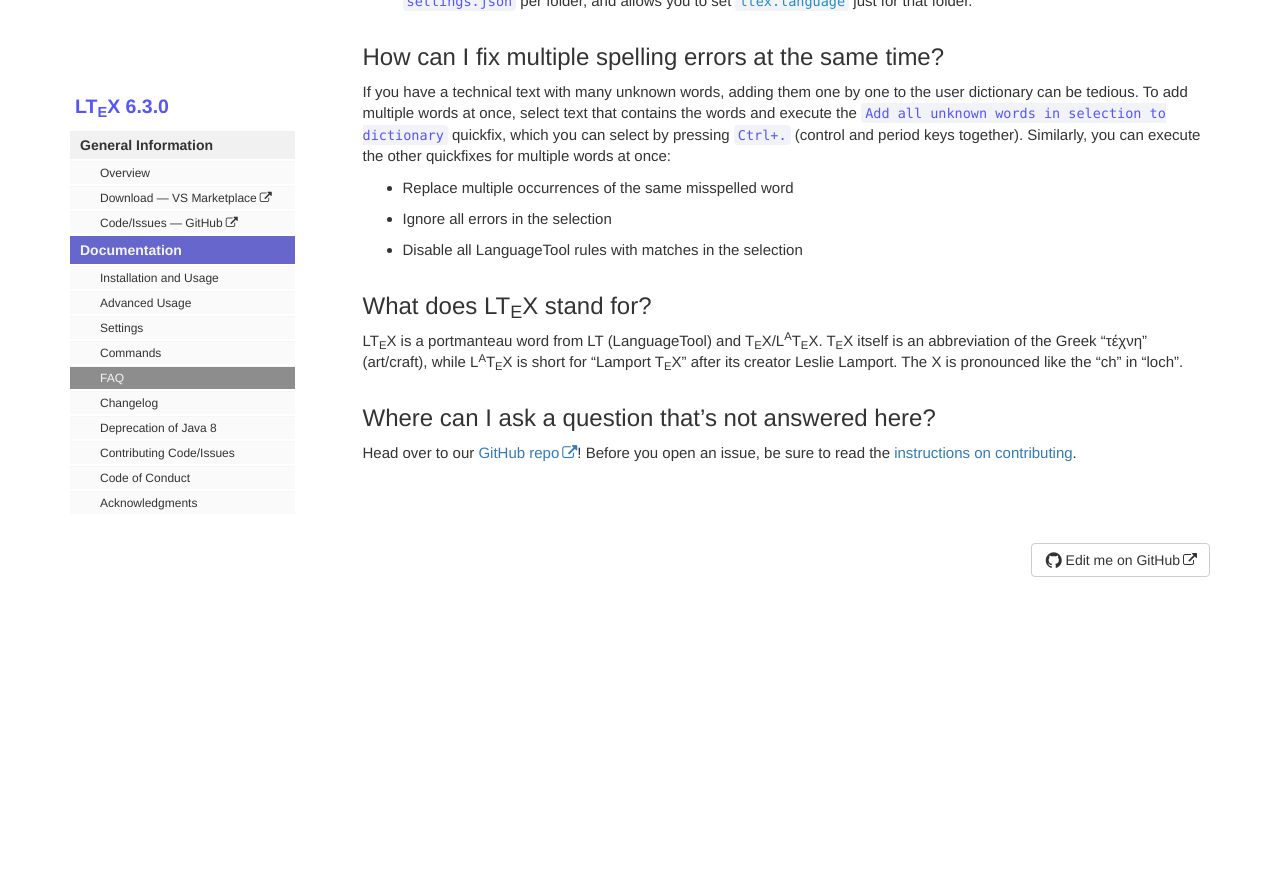
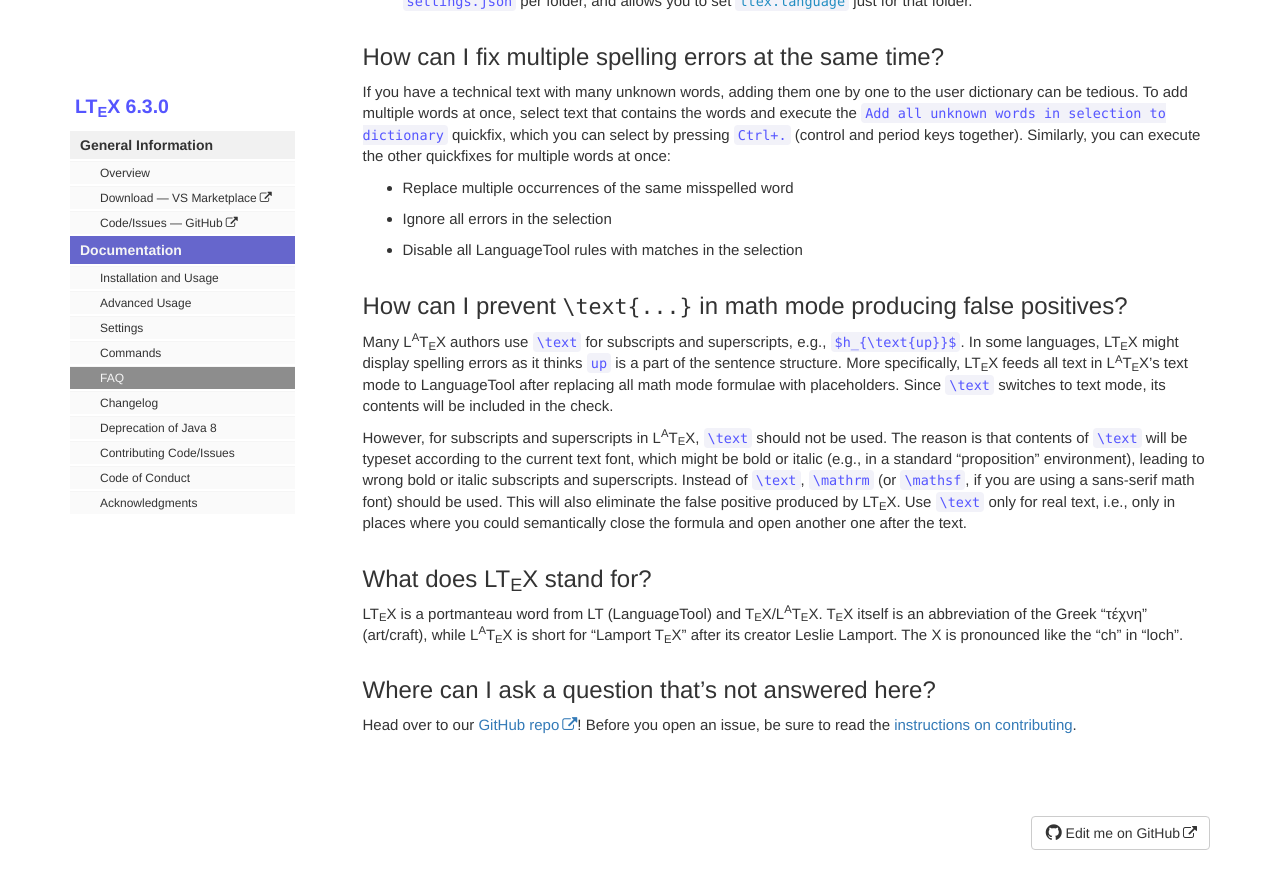
Before and after one commit to valentjn/vscode-ltex, a Jekyll site: the page built from pages/docs/faq.md, in a window 1280 px wide and 900 px high, scrolled down 1502 px. Shown: the top 889 px of the window. Built offline with Jekyll 4.4.1, drawn with Linux system fonts in a browser that asks for light colours; before the commit the page ends 2129 px from its top, so only the background shows below that; some of the changed text lies outside the part shown.

Commit message:
Add entry about \text{} to FAQ

```diff
--- a/pages/docs/faq.md
+++ b/pages/docs/faq.md
@@ -54,6 +54,12 @@
 - Ignore all errors in the selection
 - Disable all LanguageTool rules with matches in the selection
 
+## How can I prevent `\text{...}` in math mode producing false positives?
+
+Many LaTeX authors use `\text` for subscripts and superscripts, e.g., `$h_{\text{up}}$`. In some languages, LTeX might display spelling errors as it thinks `up` is a part of the sentence structure. More specifically, LTeX feeds all text in LaTeX's text mode to LanguageTool after replacing all math mode formulae with placeholders. Since `\text` switches to text mode, its contents will be included in the check.
+
+However, for subscripts and superscripts in LaTeX, `\text` should not be used. The reason is that contents of `\text` will be typeset according to the current text font, which might be bold or italic (e.g., in a standard “proposition” environment), leading to wrong bold or italic subscripts and superscripts. Instead of `\text`, `\mathrm` (or `\mathsf`, if you are using a sans-serif math font) should be used. This will also eliminate the false positive produced by LTeX. Use `\text` only for real text, i.e., only in places where you could semantically close the formula and open another one after the text.
+
 ## What does LTeX stand for?
 
 LTeX is a portmanteau word from LT (LanguageTool) and TeX/LaTeX. TeX itself is an abbreviation of the Greek “τέχνη” (art/craft), while LaTeX is short for “Lamport TeX” after its creator Leslie Lamport. The X is pronounced like the “ch” in “loch”.
```
